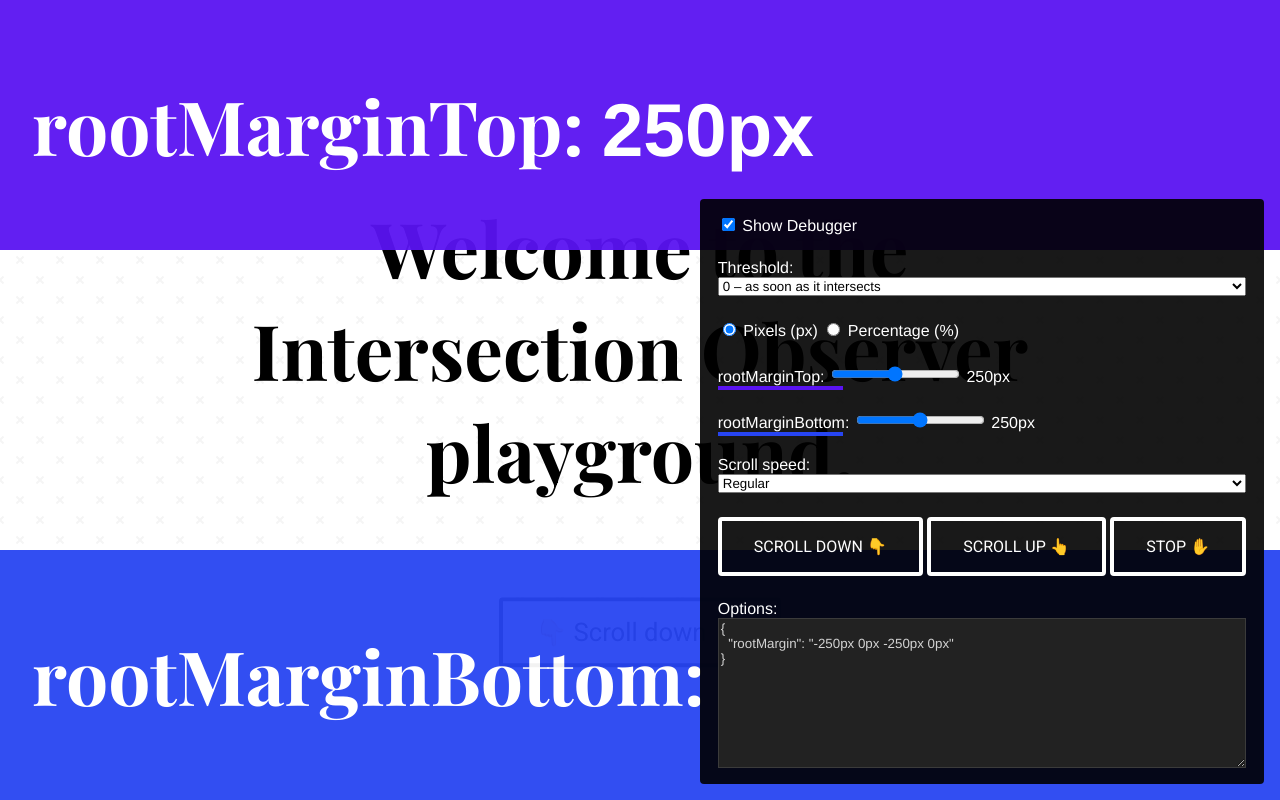
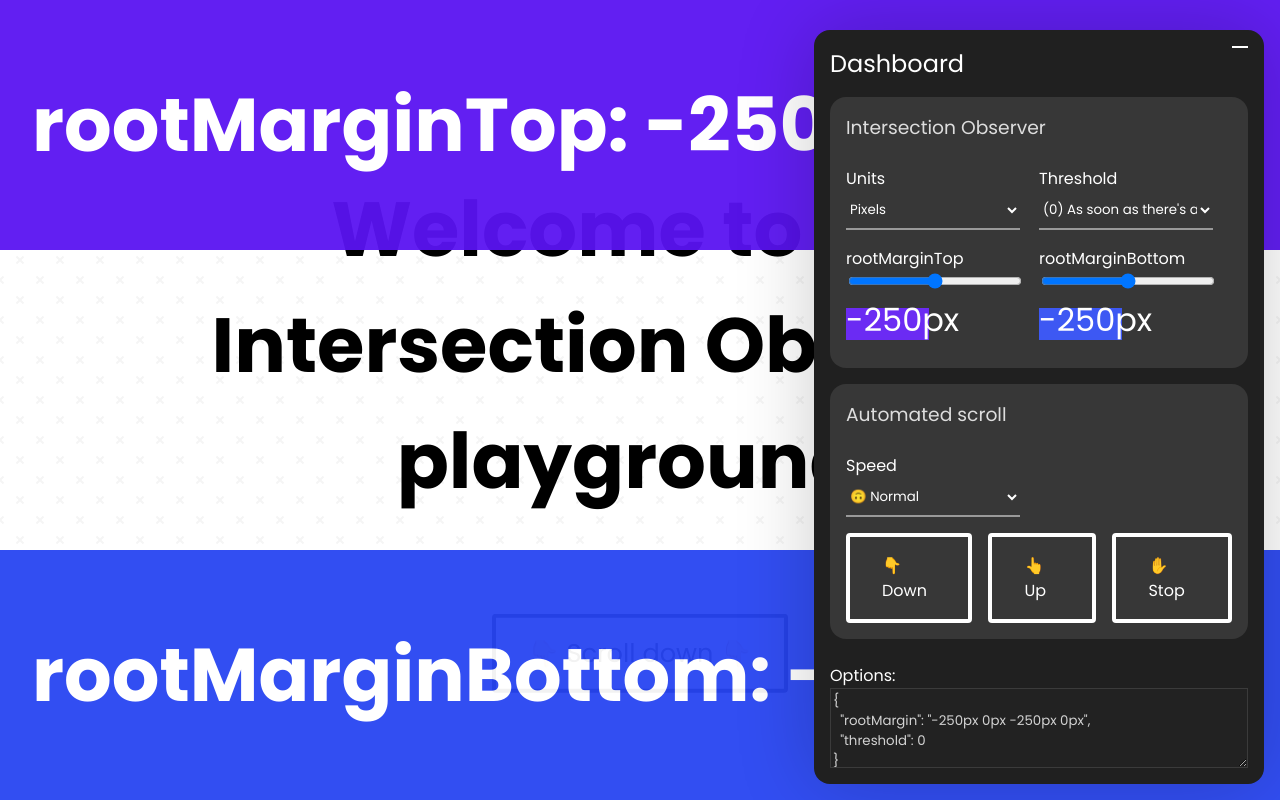
Before and after one commit to wilsotobianco/intersection-observer-playground, a website built with Parcel: page index.html in a window 1280 px wide. Shown: the top 800 px of the page. Built offline with nearby package versions, Linux system fonts and the light colour scheme.

Commit message:
🖌 Iron out the debugger.

```diff
--- a/debugger/index.scss
+++ b/debugger/index.scss
@@ -1,24 +1,115 @@
 .debugger {
-  background-color: rgba(0, 0, 0, 0.9);
-  border-radius: 4px;
+  background-color: rgba(32, 32, 32, 1);
+  border-radius: 16px;
   bottom: 16px;
+  box-shadow: 0 0 80px 0 rgba(0, 0, 0, 0.2);
   color: #fff;
+  max-height: calc(100vh - 32px);
   opacity: 0;
   padding: 16px;
   position: fixed;
   right: 16px;
-  transform: translateY(calc(100% - 32px)) scale(1);
-  transition: opacity 0.3s ease, transform 0.3s ease;
+  transform: translateY(calc(100% - 40px)) scale(0.9);
+  transform-origin: right top;
+  transition: opacity 0.4s ease, transform 0.4s ease;
+  width: clamp(320px, 50vw, 450px);
   z-index: 4;
 
-  &__group {
+  &__heading {
+    font-weight: 400;
+    margin: -16px -16px 0 -16px;
+
+    > label {
+      cursor: pointer;
+      display: block;
+      padding: 16px;
+      position: relative;
+
+      &::before {
+        content: '';
+        top: 16px;
+        right: 16px;
+        position: absolute;
+        height: 2px;
+        width: 16px;
+        background-color: white;
+      }
+    }
+  }
+
+  &__subheading {
+    color: #ddd;
+    font-weight: 400;
+    margin: 0 0 16px;
+    grid-column: 1/-1;
+    grid-row: heading;
+  }
+
+  &__fieldset-group {
+    background-color: rgba(255, 255, 255, 0.1);
+    border-radius: 16px;
+    display: grid;
+    grid-template-columns: repeat(2, 50%);
+    grid-template-rows: [heading] auto [controls-1] auto [controls-2] auto [controls-3] auto;
+    padding: 16px;
+    margin-bottom: 16px;
+
+    output {
+      font-size: 2rem;
+    }
+  }
+
+  &__fieldset {
     border: none;
-    padding: 0 0 16px;
-    margin-bottom: 8px;
+    margin: 0;
+    padding: 8px 0;
+
+    &:nth-of-type(1) {
+      grid-column: 1;
+      grid-row: controls-1;
+    }
+
+    &:nth-of-type(2) {
+      grid-column: 2;
+      grid-row: controls-1;
+    }
+
+    &:nth-of-type(3) {
+      grid-column: 1;
+      grid-row: controls-2;
+    }
+
+    &:nth-of-type(4) {
+      grid-column: 2;
+      grid-row: controls-2;
+    }
+
+    &:nth-of-type(5) {
+      grid-column: 1/-1;
+      grid-row: controls-3;
+    }
 
     &:last-child {
       margin-bottom: 0;
       padding-bottom: 0;
+    }
+
+    select,
+    input[type='range'] {
+      width: 90%;
+    }
+
+    select {
+      background-color: rgba(0, 0, 0, 0);
+      border: none;
+      border-bottom: solid 2px #999;
+      color: #fff;
+      padding: 8px 0;
+    }
+
+    &--center {
+      display: flex;
+      justify-content: center;
     }
 
     &--column {
@@ -31,22 +122,32 @@
       position: relative;
 
       &::before {
-        content: "";
+        bottom: 12px;
+        content: '';
+        height: 2rem;
+        left: 0;
         position: absolute;
-        bottom: 12px;
-        left: 0;
-        height: 4px;
+        z-index: -1;
       }
     }
 
     &--rmt::before {
       background-color: var(--root-margin-top-color, #000);
-      width: calc(var(--root-margin-top, 0) / 2);
+      width: calc(var(--root-margin-top, 0) / 3);
     }
 
     &--rmb::before {
       background-color: var(--root-margin-bottom-color, #333);
-      width: calc(var(--root-margin-bottom, 0) / 2);
+      width: calc(var(--root-margin-bottom, 0) / 3);
+    }
+
+    &--scroll {
+      &:nth-of-type(2) {
+        display: flex;
+        justify-content: space-between;
+        grid-column: 1/-1;
+        grid-row: controls-2;
+      }
     }
   }
 
@@ -55,8 +156,11 @@
 
     border-color: white;
     color: white;
-    margin-top: 0;
-    text-transform: uppercase;
+    margin: 0 16px 0 0;
+
+    &:last-child {
+      margin-right: 0;
+    }
 
     &:hover {
       background-color: white;
@@ -65,7 +169,7 @@
   }
 
   &__config-output {
-    height: 150px;
+    height: 80px;
     width: 100%;
     background-color: #222;
     cursor: text;
--- a/general.scss
+++ b/general.scss
@@ -8,7 +8,7 @@
 
 * {
   box-sizing: border-box;
-  font-family: "Helvetica";
+  font-family: 'Poppins', sans-serif;
 }
 
 h1,
@@ -17,7 +17,8 @@ h3,
 h4,
 h5,
 h6 {
-  font-family: "Playfair Display", serif;
+  font-family: 'Poppins', sans-serif;
+  font-weight: bold;
 }
 
 li,
@@ -25,7 +26,7 @@ p,
 a,
 input,
 button {
-  font-family: "Roboto", sans-serif;
+  font-family: 'Poppins', sans-serif;
 }
 
 body,
--- a/index.html
+++ b/index.html
@@ -7,7 +7,7 @@
     <link rel="stylesheet" href="./index.scss" />
     <link rel="preconnect" href="https://fonts.gstatic.com" />
     <link
-      href="https://fonts.googleapis.com/css2?family=Playfair+Display:wght@700;900&family=Roboto&display=swap"
+      href="https://fonts.googleapis.com/css2?family=Poppins:wght@200;300;400;500;600;700;900&display=swap"
       rel="stylesheet"
     />
   </head>
@@ -108,26 +108,36 @@
       </article>
     </main>
     <div class="debugger">
-      <fieldset class="debugger__group">
-        <input type="checkbox" id="show-debugger" name="show-debugger" />
-        <label class="debugger__label" for="show-debugger">Show Debugger</label>
+      <h2 class="debugger__heading">
+        <label for="show-debugger">Dashboard</label>
+      </h2>
+      <div class="debugger__fieldset-group">
+        <h3 class="debugger__subheading">Intersection Observer</h3>
+        <fieldset class="debugger__fieldset debugger__fieldset--column units">
+          <label class="debugger__label" for="units">Units</label>
+          <select id="units" name="units">
+            <option value="pixel">Pixels</option>
+            <option value="percentage">Percentage</option>
+          </select>
+          <input
+            type="checkbox"
+            id="show-debugger"
+            name="show-debugger"
+            hidden
+          />
         </fieldset>
-      <fieldset class="debugger__group debugger__group--column">
-        <label class="debugger__label" for="threshold">Threshold:</label>
+        <fieldset class="debugger__fieldset debugger__fieldset--column">
+          <label class="debugger__label" for="threshold">Threshold</label>
           <select id="threshold" name="threshold">
-          <option value="0">0 – as soon as it intersects</option>
-          <option value="1">1 – as soon as the whole element is visible</option>
+            <option value="0">(0) As soon as there's a sneak peek</option>
+            <option value="1">
+              (1) As soon as the whole element is visible
+            </option>
           </select>
         </fieldset>
-      <fieldset class="debugger__group units">
-        <input type="radio" id="pixels" name="units" value="pixel" checked />
-        <label class="debugger__label" for="pixels">Pixels (px)</label>
-        <input type="radio" id="percentage" name="units" value="percentage" />
-        <label class="debugger__label" for="percentage">Percentage (%)</label>
-      </fieldset>
-      <fieldset class="debugger__group debugger__group--rmt">
+        <fieldset class="debugger__fieldset debugger__fieldset--rmt">
           <label class="debugger__label" for="root-margin-top"
-          >rootMarginTop:</label
+            >rootMarginTop</label
           >
           <input
             type="range"
@@ -139,12 +149,12 @@
             value="250"
           />
           <output id="root-margin-top-output" class="" for="root-margin-top"
-          >250px</output
+            >-250px</output
           >
         </fieldset>
-      <fieldset class="debugger__group debugger__group--rmb">
+        <fieldset class="debugger__fieldset debugger__fieldset--rmb">
           <label class="debugger__label" for="root-margin-bottom"
-          >rootMarginBottom:</label
+            >rootMarginBottom</label
           >
           <input
             type="range"
@@ -155,31 +165,46 @@
             step="10"
             value="250"
           />
-        <output id="root-margin-bottom-output" class="" for="root-margin-bottom"
-          >250px</output
+          <output
+            id="root-margin-bottom-output"
+            class=""
+            for="root-margin-bottom"
+            >-250px</output
           >
         </fieldset>
-      <fieldset class="debugger__group debugger__group--column">
-        <label for="scroll-speed">Scroll speed:</label>
+      </div>
+      <div class="debugger__fieldset-group">
+        <h3 class="debugger__subheading">Automated scroll</h3>
+        <fieldset
+          class="debugger__fieldset debugger__fieldset--scroll debugger__fieldset--column"
+        >
+          <label for="scroll-speed">Speed</label>
           <select id="scroll-speed" name="scroll-speed">
-          <option value="1000">Fast</option>
-          <option value="2000" selected>Regular</option>
-          <option value="4000">Slow</option>
-          <option value="8000">SlowMo</option>
+            <option value="10000">🦥 Slow Motion</option>
+            <option value="5000">🐢 Slow</option>
+            <option value="2500" selected>🙃 Normal</option>
+            <option value="500">🚀 Fast</option>
           </select>
         </fieldset>
-      <fieldset class="debugger__group">
-        <a href="#down" class="debugger__cta js-scroller" data-direction="down"
-          >Scroll down 👇</a
+        <fieldset class="debugger__fieldset debugger__fieldset--scroll">
+          <a
+            href="#down"
+            class="debugger__cta js-scroller"
+            data-direction="down"
+            >👇 Down</a
           >
           <a href="#up" class="debugger__cta js-scroller" data-direction="up"
-          >Scroll up 👆</a
+            >👆 Up</a
           >
-        <a href="#stop" class="debugger__cta js-scroller" data-direction="stop"
-          >Stop ✋</a
+          <a
+            href="#stop"
+            class="debugger__cta js-scroller"
+            data-direction="stop"
+            >✋ Stop</a
           >
         </fieldset>
-      <fieldset class="debugger__group debugger__group--column">
+      </div>
+      <fieldset class="debugger__fieldset debugger__fieldset--column">
         <label class="debugger__label" for="config-output">Options:</label>
         <textarea
           id="config-output"
@@ -189,10 +214,12 @@
       </fieldset>
     </div>
     <div class="root-margin root-margin--top">
-      <h3 class="root-margin__heading">rootMarginTop: <span>250px</span></h3>
+      <h3 class="root-margin__heading">rootMarginTop: <span>-250px</span></h3>
     </div>
     <div class="root-margin root-margin--bottom">
-      <h3 class="root-margin__heading">rootMarginBottom: <span>250px</span></h3>
+      <h3 class="root-margin__heading">
+        rootMarginBottom: <span>-250px</span>
+      </h3>
     </div>
     <script defer src="./index.js"></script>
     <script
--- a/index.js
+++ b/index.js
@@ -61,8 +61,8 @@ const createIntersectionObserver = ({
   rootMarginBottom,
   threshold,
 }) => {
-  rootMarginTopUi.textContent = rootMarginTop;
-  rootMarginBottomUi.textContent = rootMarginBottom;
+  rootMarginTopUi.textContent = `-${rootMarginTop}`;
+  rootMarginBottomUi.textContent = `-${rootMarginBottom}`;
   const config = {
     rootMargin: `-${rootMarginTop} 0${state.unit} -${rootMarginBottom} 0${state.unit}`,
     threshold,
--- a/root-margin/index.scss
+++ b/root-margin/index.scss
@@ -17,14 +17,14 @@
 
   &--top {
     background-color: var(--root-margin-top-color, #000);
+    height: var(--root-margin-top, 0);
     top: 0;
-    font-family: "Space Grotesk", sans-serif;
-    height: var(--root-margin-top, 0);
   }
 
   &--bottom {
     background-color: var(--root-margin-bottom-color, #333);
     bottom: 0;
     height: var(--root-margin-bottom, 0);
+    transition-delay: 0.3s;
   }
 }
--- a/states.scss
+++ b/states.scss
@@ -1,7 +1,7 @@
 .show-debugger {
   .debugger {
     opacity: 1;
-    transform: translateY(calc(100% - 32px)) scale(1);
+    transform: translateY(calc(100% - 40px)) scale(0.9);
   }
 }
 
@@ -30,11 +30,11 @@
   .debugger::after {
     border-radius: 50%;
     border: solid 2px rgba(255, 255, 255, 0.2);
-    content: "";
+    content: '';
     height: 16px;
     position: absolute;
-    right: 8px;
-    top: 8px;
+    right: 40px;
+    top: 16px;
     width: 16px;
   }
 
--- a/tracked-element/index.scss
+++ b/tracked-element/index.scss
@@ -4,7 +4,6 @@
   margin: 25vh 0;
   opacity: 0;
   padding: 36px;
-  // text-align: center;
   transform: translateX(10%);
   transition: opacity 0.3s ease, transform 0.3s ease;
   width: clamp(320px, 75vw, 1280px);
```
Lines whose indentation alone changed are shown as unchanged.
